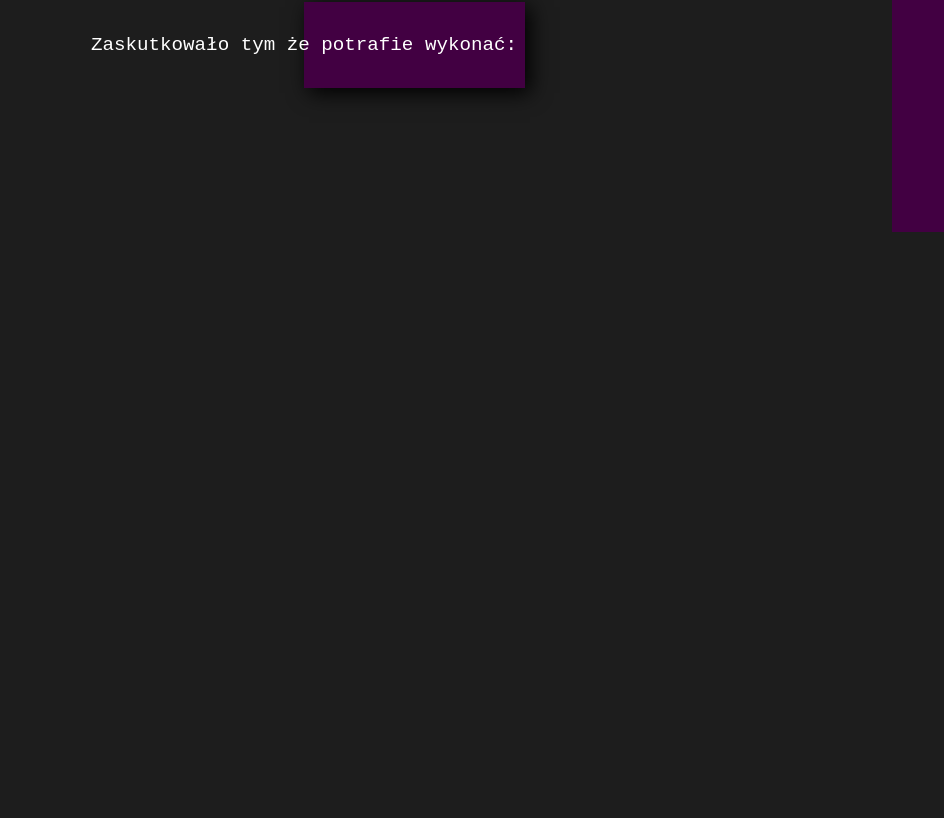
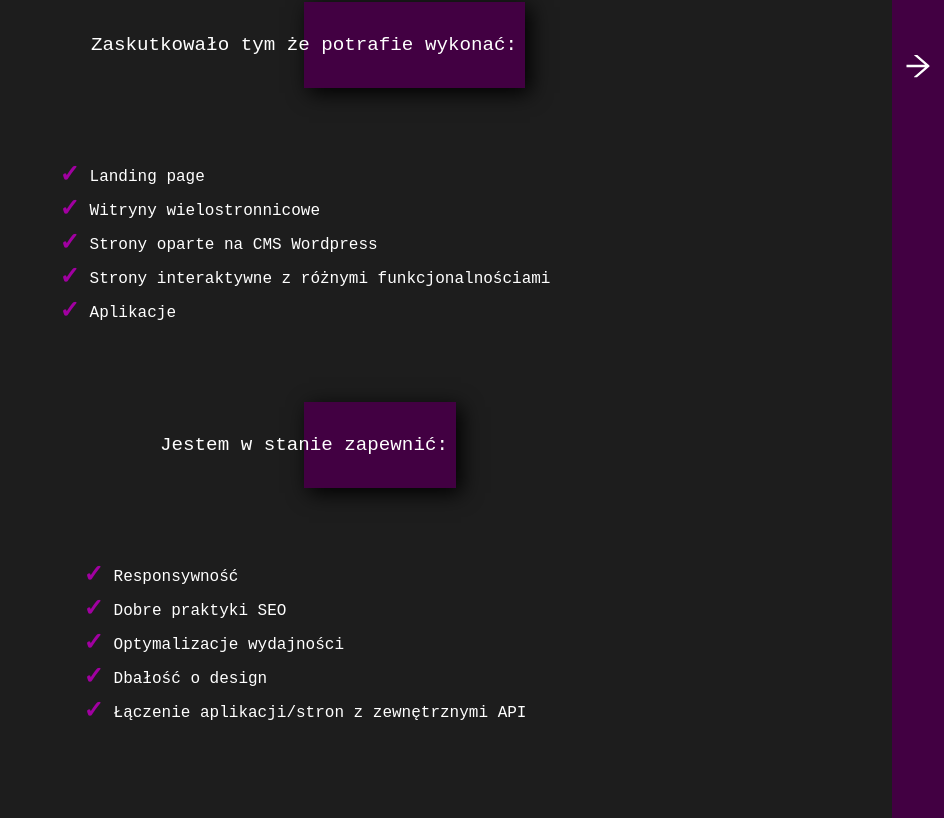
Before and after one commit to Rejnszu/rejnszu-portfolio, a React (Create React App) app: page /umiejetnoscipraktyczne in a window 1280 px wide. Shown: the part 687-1505 px from the top of the page, without its empty margins (336-1280 px from the left). Before the commit the page ends 919 px from the top, so only its background shows below. Built offline with nearby package versions, Linux system fonts and the light colour scheme; a web font is replaced by a local one.

Commit message:
practical skills almost finished

```diff
--- a/src/components/Portfolio/ProjectItem.js
+++ b/src/components/Portfolio/ProjectItem.js
@@ -35,7 +35,12 @@ const ProjectItem = (props) => {
         >
           <BiCodeAlt />
         </a>
-        <img className={styles["project__image"]} src={img} alt={alt}></img>
+        <img
+          loading="lazy"
+          className={styles["project__image"]}
+          src={img}
+          alt={alt}
+        ></img>
         <p className={styles["project__title"]}>{title}</p>
 
         <Button onClick={() => setShowMoreInfo((prevState) => !prevState)}>
--- /dev/null
+++ b/src/components/PracticalSkills/PracticalSkillItem.js
@@ -0,0 +1,17 @@
+import React from "react";
+import styles from "./PracticalSkillItem.module.scss";
+import { motion } from "framer-motion";
+const PracticalSkillItem = (props) => {
+  return (
+    <motion.li
+      initial={{ opacity: 0, x: "50%" }}
+      animate={{ opacity: 1, x: "0" }}
+      transition={{ duration: 0.3, delay: 4 + props.delay }}
+      className={styles["practical-skills"]}
+    >
+      {props.children}
+    </motion.li>
+  );
+};
+
+export default PracticalSkillItem;
--- /dev/null
+++ b/src/components/PracticalSkills/PracticalSkillItem.module.scss
@@ -0,0 +1,13 @@
+.practical-skills {
+  margin: 1rem 0;
+  position: relative;
+  &::before {
+    position: absolute;
+    content: "\2713";
+    left: -30px;
+    color: var(--helper-color-2--brighter);
+    font-weight: 700;
+    font-size: 1.5rem;
+    top: -8px;
+  }
+}
--- /dev/null
+++ b/src/components/PracticalSkills/PracticalSkillsList.js
@@ -0,0 +1,16 @@
+export const practicalSkills = {
+  general: [
+    "Landing page",
+    "Witryny wielostronnicowe",
+    "Strony oparte na CMS Wordpress",
+    "Strony interaktywne z różnymi funkcjonalnościami",
+    "Aplikacje",
+  ],
+  features: [
+    "Responsywność",
+    "Dobre praktyki SEO",
+    "Optymalizacje wydajności",
+    "Dbałość o design",
+    "Łączenie aplikacji/stron z zewnętrznymi API",
+  ],
+};
--- a/src/components/UI/NotFound.js
+++ b/src/components/UI/NotFound.js
@@ -9,7 +9,7 @@ const NotFound = () => {
         justifyContent: "center",
         alignItems: "center",
         height: "100vh",
-        background: "rgba(0, 0, 0, 0.7)",
+        background: "var(--backgroundColor)",
         color: "white",
       }}
     >
--- a/src/pages/Portfolio/PortfolioPage.js
+++ b/src/pages/Portfolio/PortfolioPage.js
@@ -33,7 +33,7 @@ const Portfolio = () => {
 
         {displayedProjects === "websites" && (
           <div className={styles["projects__wrapper"]}>
-            {webSiteProjects.map((project) => {
+            {webSiteProjects.map((project, i) => {
               return (
                 <ProjectItem
                   code={project.code}
--- a/src/pages/PracticalSkills/PracticalSkills.module.scss
+++ b/src/pages/PracticalSkills/PracticalSkills.module.scss
@@ -11,9 +11,31 @@
 
   justify-content: space-around;
 }
+.practical-skills__skills-wrapper {
+  display: flex;
+  max-width: 90%;
+  margin: auto;
+  justify-content: space-around;
+  margin-top: 5rem;
+}
+.practical-skills__list {
+  list-style: none;
+  margin: 0;
+  padding: 0;
+}
 @media only screen and (max-width: 1300px) {
   .practical-skills__counter-wrapper {
     flex-direction: column;
     row-gap: 50px;
   }
+  .practical-skills__skills-wrapper {
+    margin-top: 3rem;
+    display: flex;
+    flex-direction: column;
+    align-items: center;
+    max-width: 90%;
+  }
+  .practical-skills__list {
+    padding-left: 2rem;
+  }
 }
--- a/src/pages/PracticalSkills/PracticalSkillsPage.js
+++ b/src/pages/PracticalSkills/PracticalSkillsPage.js
@@ -4,6 +4,8 @@ import AnimatedPages from "../../components/UI/AnimatedPages";
 import Heading from "../../components/UI/Heading";
 import SmallTextElement from "../../components/UI/SmallTextElement";
 import styles from "./PracticalSkills.module.scss";
+import { practicalSkills } from "../../components/PracticalSkills/PracticalSkillsList";
+import PracticalSkillItem from "../../components/PracticalSkills/PracticalSkillItem";
 const PracticalSkills = () => {
   return (
     <AnimatedPages page="practicalskills">
@@ -31,9 +33,36 @@ const PracticalSkills = () => {
             delay={2000}
           />
         </div>
-        <SmallTextElement delay={2} flexPosition="center">
-          Zaskutkowało tym że potrafie wykonać:
-        </SmallTextElement>
+        <div className={styles["practical-skills__skills-wrapper"]}>
+          <div className={styles["practical-skills__inner-wrapper"]}>
+            <SmallTextElement delay={3} flexPosition="center">
+              Zaskutkowało tym że potrafie wykonać:
+            </SmallTextElement>
+            <ul className={styles["practical-skills__list"]}>
+              {practicalSkills.general.map((skill, i) => {
+                return (
+                  <PracticalSkillItem delay={i * 0.3}>
+                    {skill}
+                  </PracticalSkillItem>
+                );
+              })}
+            </ul>
+          </div>
+          <div className={styles["practical-skills__inner-wrapper"]}>
+            <SmallTextElement delay={3} flexPosition="center">
+              Jestem w stanie zapewnić:
+            </SmallTextElement>
+            <ul className={styles["practical-skills__list"]}>
+              {practicalSkills.features.map((skill, i) => {
+                return (
+                  <PracticalSkillItem delay={i * 0.3}>
+                    {skill}
+                  </PracticalSkillItem>
+                );
+              })}
+            </ul>
+          </div>
+        </div>
       </section>
     </AnimatedPages>
   );
```
